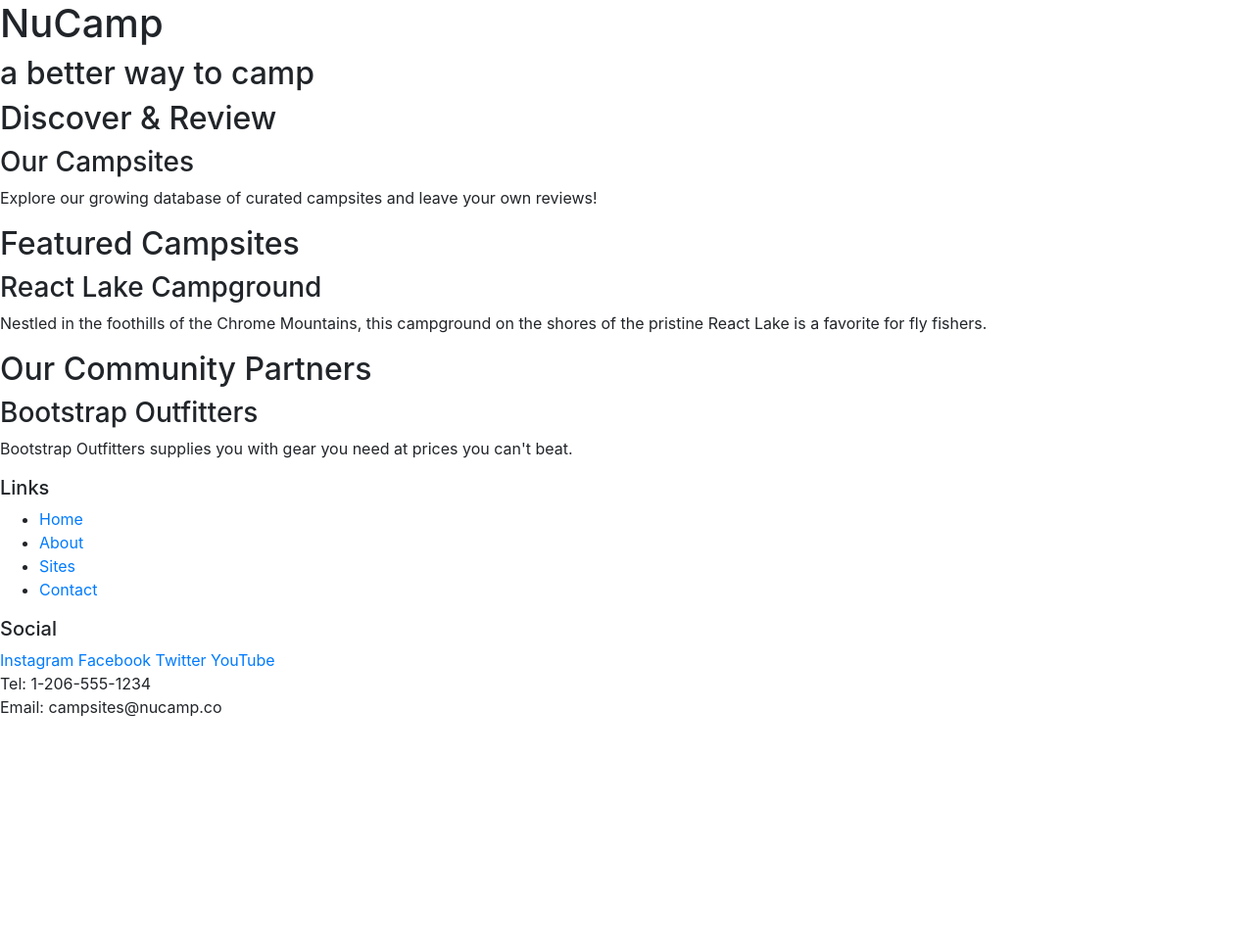
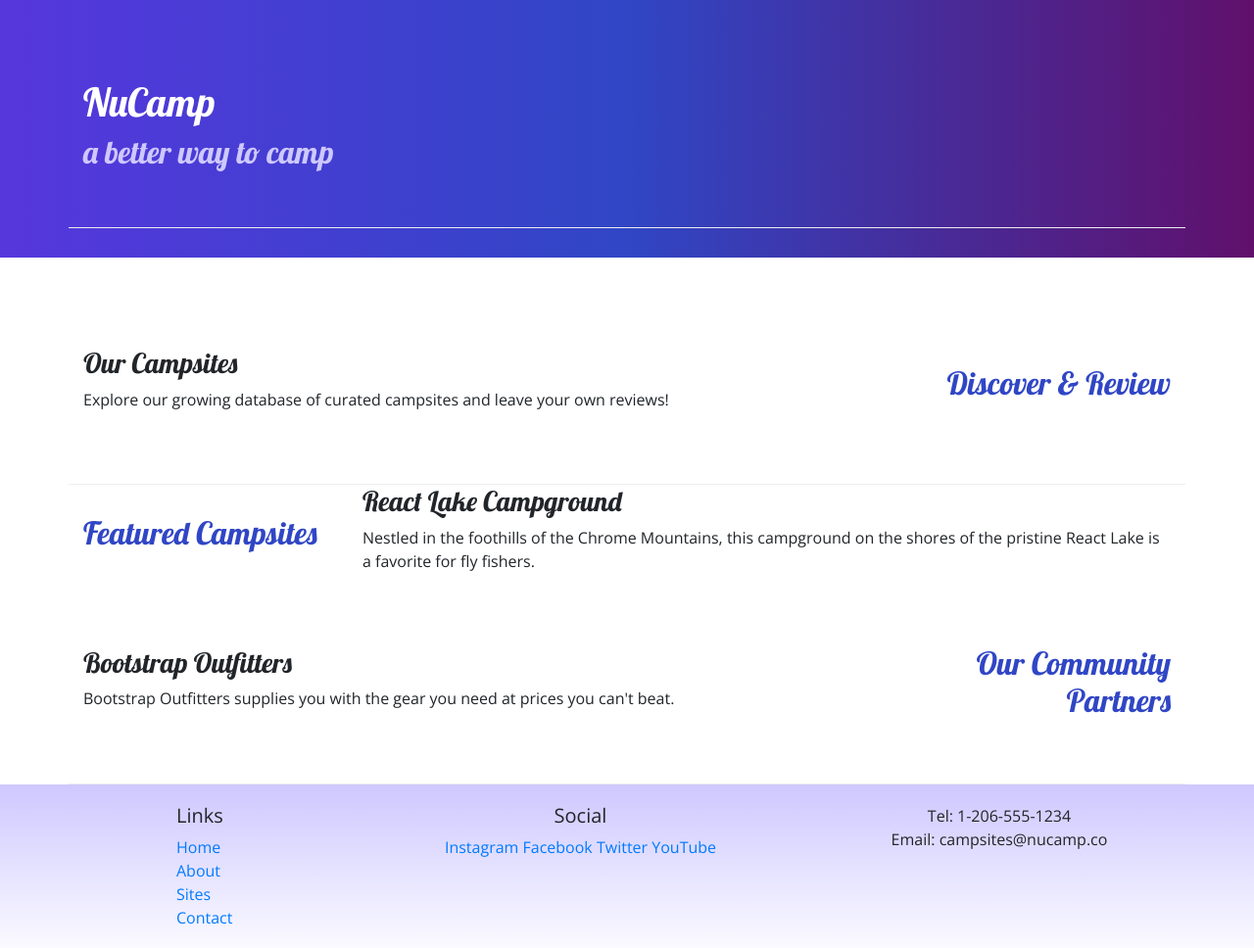
Before and after one commit to chindalim/nucampsite, a website: page index.html in a window 1280 px wide. Shown: the whole page at 98% size. Before the commit the page ends 800 px from the top, so only its background shows below. Drawn offline with nearby package versions, Linux system fonts and the light colour scheme.

Commit message:
Adding Custom Sytles

```diff
--- /dev/null
+++ b/CSS/styles.css
@@ -0,0 +1,30 @@
+body {
+    font-family: "Open Sans", sans-serif;
+}
+
+h1, h2, h3 {
+    font-family: "Lobster", cursive;
+}
+
+h2 {
+    color: #3046c5;
+}
+header h2 {
+    color: #cec8ff;
+}
+footer {
+    background-image: linear-gradient(#CEC8FF, white);
+    padding: 20px 0;
+}
+
+.jumbotron {
+    padding: 30px;
+    background-image: linear-gradient(to right, #5637DD, #3046C5, #60106B);
+    color: white;
+}
+
+.row-content {
+    padding: 50px 0;
+    border-bottom: 1px ridge;
+    min-height: 200px;
+}
--- a/index.html
+++ b/index.html
@@ -5,56 +5,80 @@
     <meta charset="utf-8" />
     <meta name="viewport" content="width=device-width, initial-scale=1" />
     <link rel="stylesheet" href="node_modules/bootstrap/dist/css/bootstrap.min.css" />
+    <link rel="stylesheet" href="https://fonts.googleapis.com/css?family=Lobster|Open+Sans" />
+    <link rel="stylesheet" href="css/styles.css" />
     <title>NuCamp: A Better Way To Camp</title>
 </head>
 
 <body>
 
-    <header>
-        <div>
+    <header class="jumbotron jumbotron-fluid">
+        <div class="container">
+            <div class="row row-content">
+                <div class="col">
                     <h1>NuCamp</h1>
                     <h2>a better way to camp</h2>
                 </div>
+            </div>
+        </div>
     </header>
 
-    <div>
-        <h2>Discover & Review</h2>
+    <div class="container">
+        <div class="row row-content align-items-center">
+            <div class="col-sm-4 order-sm-last col-md-3">
+                <h2 class= "text-sm-right">Discover & Review</h2>
+            </div>
+            <div class="col">
                 <h3>Our Campsites</h3>
                 <p>Explore our growing database of curated campsites and leave your own reviews!</p>
             </div>
+        </div>
 
-    <div>
+        <div class="row align-items-center align-items-center">
+            <div class="col-sm-4 col-md-3">
                 <h2>Featured Campsites</h2>
+            </div>
+            <div class="col">
                 <h3>React Lake Campground</h3>
         		<p>Nestled in the foothills of the Chrome Mountains, this campground on the shores of the pristine React Lake is a favorite for fly fishers.</p>
    			</div>
+        </div>
 
-    <div>
-        <h2>Our Community Partners</h2>
+        <div class="row row-content align-items-center">
+            <div class="col-sm-4 order-sm-last col-md-3">
+                <h2 class="text-sm-right">Our Community Partners</h2>
+            </div>
+            <div class="col">
                 <h3>Bootstrap Outfitters</h3>
-        <p>Bootstrap Outfitters supplies you with gear you need at prices you can't beat.</p>
+        		<p>Bootstrap Outfitters supplies you with the gear you need at prices you can't beat.</p>
+            </div>
+        </div>
     </div>
 
     <footer>
-        <div>
+        <div class="container">
+            <div class="row">
+                <div class="col-4 col-sm-2 offset-1">
                     <h5>Links</h5>
-            <ul>
+                    <ul class= "list-unstyled">
                         <li><a href="#">Home</a></li>
                         <li><a href="#">About</a></li>
                         <li><a href="#">Sites</a></li>
                         <li><a href="#">Contact</a></li>
                     </ul>
                 </div>
-        <div>
+                <div class="col-6 col-sm-5 text-center">
                     <h5>Social</h5>
                     <a href="http://instagram.com/">Instagram</a>
                     <a href="http://facebook.com/">Facebook</a>
                     <a href="http://twitter.com/">Twitter</a>
                     <a href="http://youtube.com/">YouTube</a>
                 </div>
-        <div>
+                <div class="col-sm-4 text-center">
                     Tel: 1-206-555-1234<br />
                     Email: campsites@nucamp.co
+                </div>
+            </div>
         </div>
     </footer>
     <script src="node_modules/jquery/dist/jquery.slim.min.js"></script>
```
Lines whose indentation alone changed are shown as unchanged.
